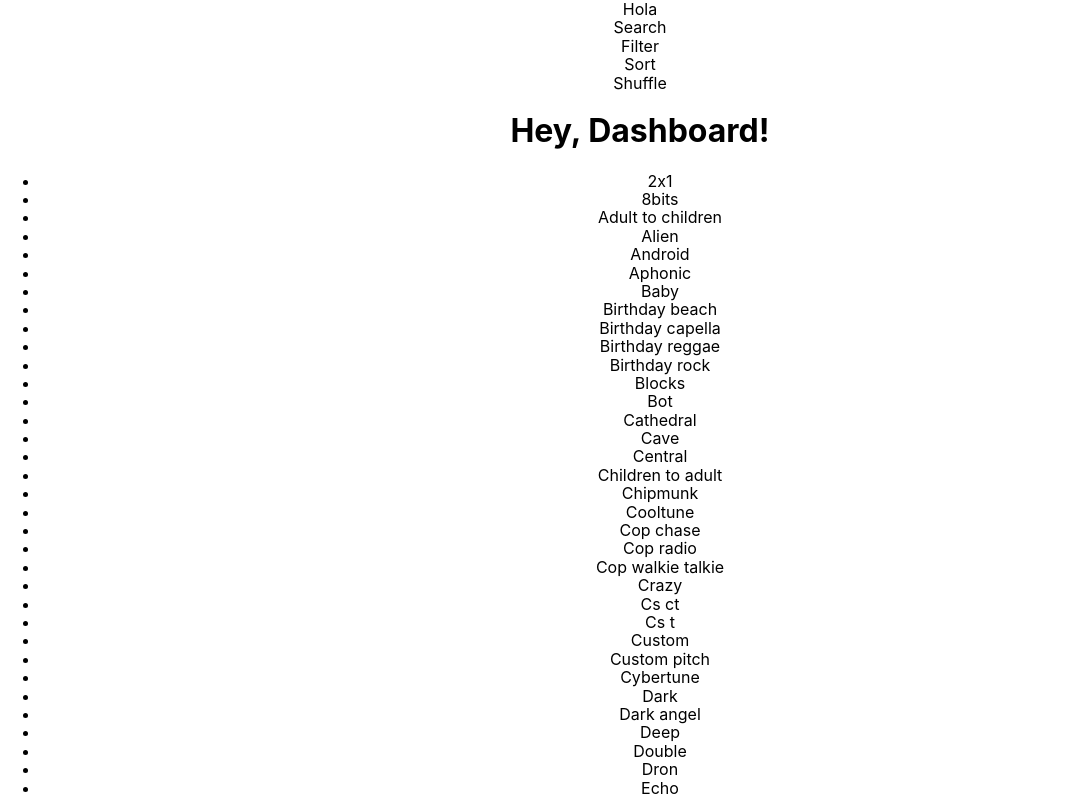
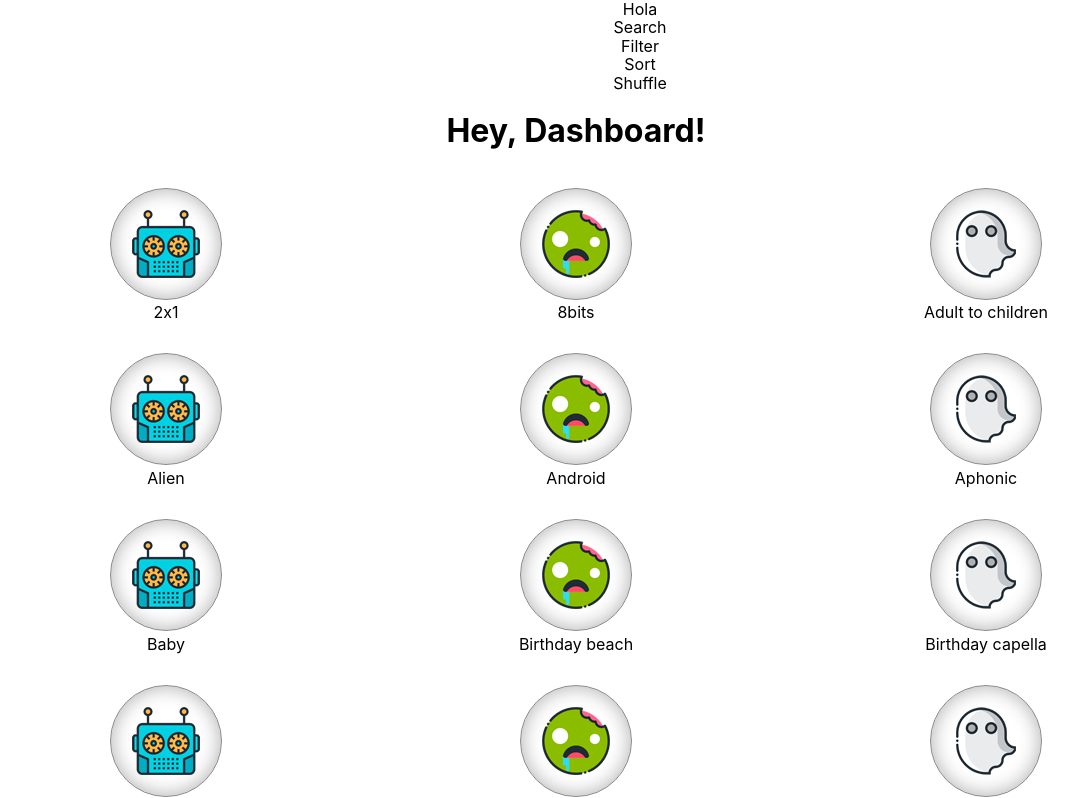
Before and after one commit to danibeam/voicemod-frontend, a React (Create React App) app: page / in a window 1280 px wide. Shown: the top 798 px of the page, without its empty margins (0-1087 px from the left). Built offline with nearby package versions, Linux system fonts and the light colour scheme.

Commit message:
Voices styling (Dashboard)

```diff
--- a/src/containers/Dashboard/index.js
+++ b/src/containers/Dashboard/index.js
@@ -4,6 +4,7 @@ import React from 'react';
 import { connect } from 'react-redux';
 import Footer from 'components/Footer';
 import Header from 'components/Header';
+import './style.scss';
 
 export const Dashboard = (props) => {
   const { voices } = props;
@@ -12,11 +13,14 @@ export const Dashboard = (props) => {
       <Header text="Hola" />
       <div className="dashboard">
         <h1>Hey, Dashboard!</h1>
-        <ul>
+        <div className="voices-wrapper">
           {voices.map((voice) => (
-            <li>{voice.name}</li>
+            <div className="voice">
+              <img alt={voice.icon} src={`/assets/${voice.icon}`} />
+              <span>{voice.name}</span>
+            </div>
           ))}
-        </ul>
+        </div>
       </div>
       <Footer />
     </>
--- /dev/null
+++ b/src/containers/Dashboard/style.scss
@@ -0,0 +1,28 @@
+.dashboard {
+  width: 90%;
+  .voices-wrapper {
+    display: flex;
+    flex-wrap: wrap;
+    justify-content: space-between;
+    .voice {
+      min-width: 300px;
+      margin: 1em;
+      position: relative;
+      & > img {
+        //   Border radius
+        border-radius: 200px 200px 200px 200px;
+        -moz-border-radius: 200px 200px 200px 200px;
+        -webkit-border-radius: 200px 200px 200px 200px;
+        border: 1px solid #8a8a8a;
+
+        // Inset shadow
+        -webkit-box-shadow: inset 0px 0px 20px 0px rgba(173, 173, 173, 1);
+        -moz-box-shadow: inset 0px 0px 20px 0px rgba(173, 173, 173, 1);
+        box-shadow: inset 0px 0px 20px 0px rgba(173, 173, 173, 1);
+      }
+      & > span {
+        display: flow-root;
+      }
+    }
+  }
+}
```
